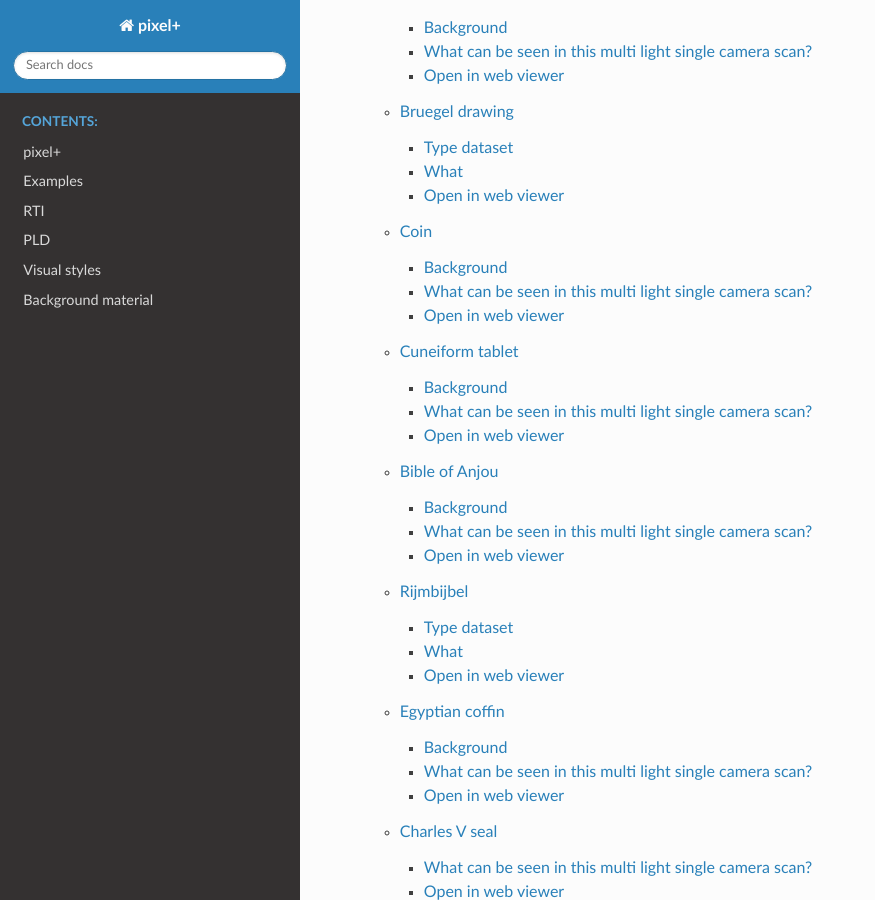
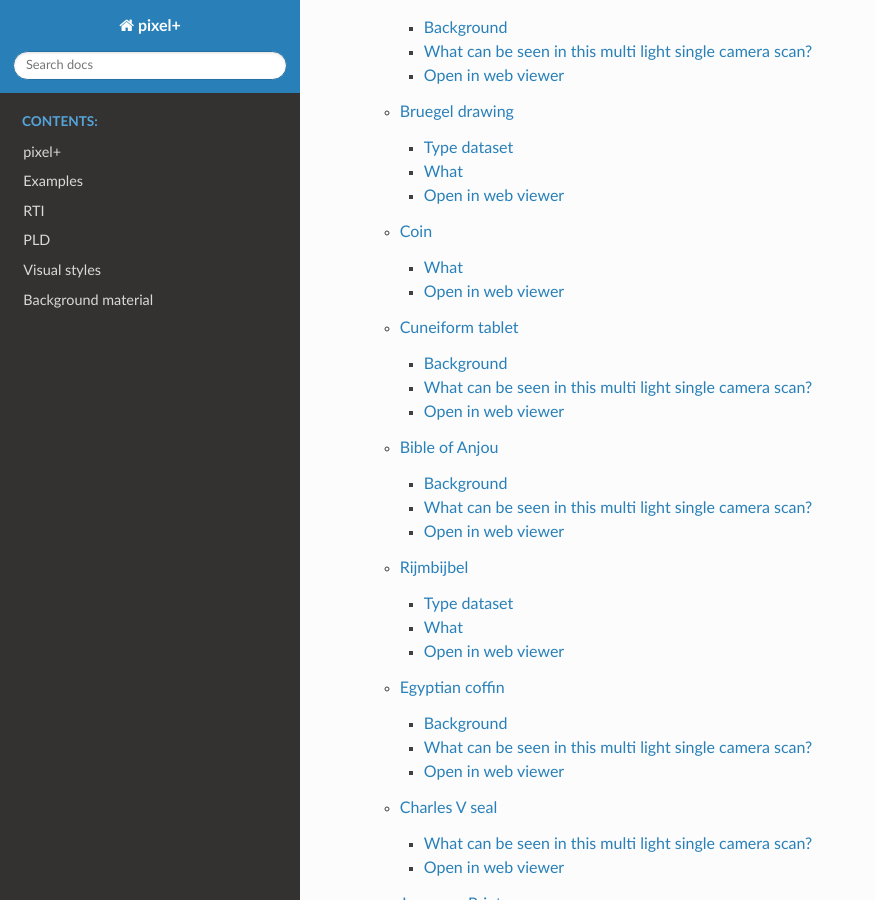
Before and after one commit to vvanwedd/heritagevisualisation, a Sphinx documentation site: the page built from source/index.rst, in a window 1280 px wide and 900 px high, scrolled down 576 px. Shown: the whole window, without its empty margins (0-875 px from the left). Built offline with Sphinx 7.4.7 and the Read the Docs theme 2.0.0, drawn with Linux system fonts in a browser that asks for light colours; some of the changed lines change nothing that is shown.

Commit message:
Update examples.rst

```diff
--- a/source/examples.rst
+++ b/source/examples.rst
@@ -25,15 +25,15 @@
 .. figure:: _static/images/samples_bruegel_detail_RGBandShaded.gif
    :figwidth: 25%
 
-Detail on original graphic work drawn by Pieter Bruegel the Elder in 1557 (© KBR: `SII132816 <https://opac.kbr.be/Library/doc/SYRACUSE/15794384/luxuria-graphic>`_, Luxuria)
+   Detail on original graphic work drawn by Pieter Bruegel the Elder in 1557 (© KBR: `SII132816 <https://opac.kbr.be/Library/doc/SYRACUSE/15794384/luxuria-graphic>`_, Luxuria)
 
 Type dataset
 ------------
-Multispectral single-camera multi-light acquisition dome (MS Microdome, PLD system)
+Multispectral single-camera multi-light acquisition dome (MS Microdome, PLD system), capture by Hendrik Hameeuw.
 
 What
 ----
-
+Animated gif: The RGB rendering represents the drawing as it appaers to the human eye, with the shaded rendering the topography of the
 
 Open in web viewer
 ------------------
@@ -42,8 +42,6 @@
 
 Coin
 ==========
-Background
------------
 
 .. figure:: _static/images/samples_coin.png
    :figwidth: 25%
@@ -52,8 +50,8 @@
 
 This is the background of this work of art.
 
-What can be seen in this multi light single camera scan?
----------------------------------------------------------
+What
+----
 
 Open in web viewer
 ------------------
@@ -121,11 +119,11 @@
 
 Type dataset
 ------------
-Multispectral single-camera multi-light acquisition dome (MS Microdome, PLD system)
+Multispectral single-camera multi-light acquisition dome (MS Microdome, PLD system), capture by Dieter Daemen.
 
 What
 ----
-By comparing the RGB rendering to the left (how the object appears to the human eye) with the rendering based on the reflections from the 850nm infrared light sources (to the right), it can be observed the faces of the figures in the illumination have been repainted with different pigments, compared to the original materials.
+Static images: By comparing the RGB rendering to the left (how the object appears to the human eye) with the rendering based on the reflections from the 850nm infrared light sources (to the right), it can be observed the faces of the figures in the illumination have been repainted with different pigments, compared to the original materials.
 
 Open in web viewer
 ------------------
```
